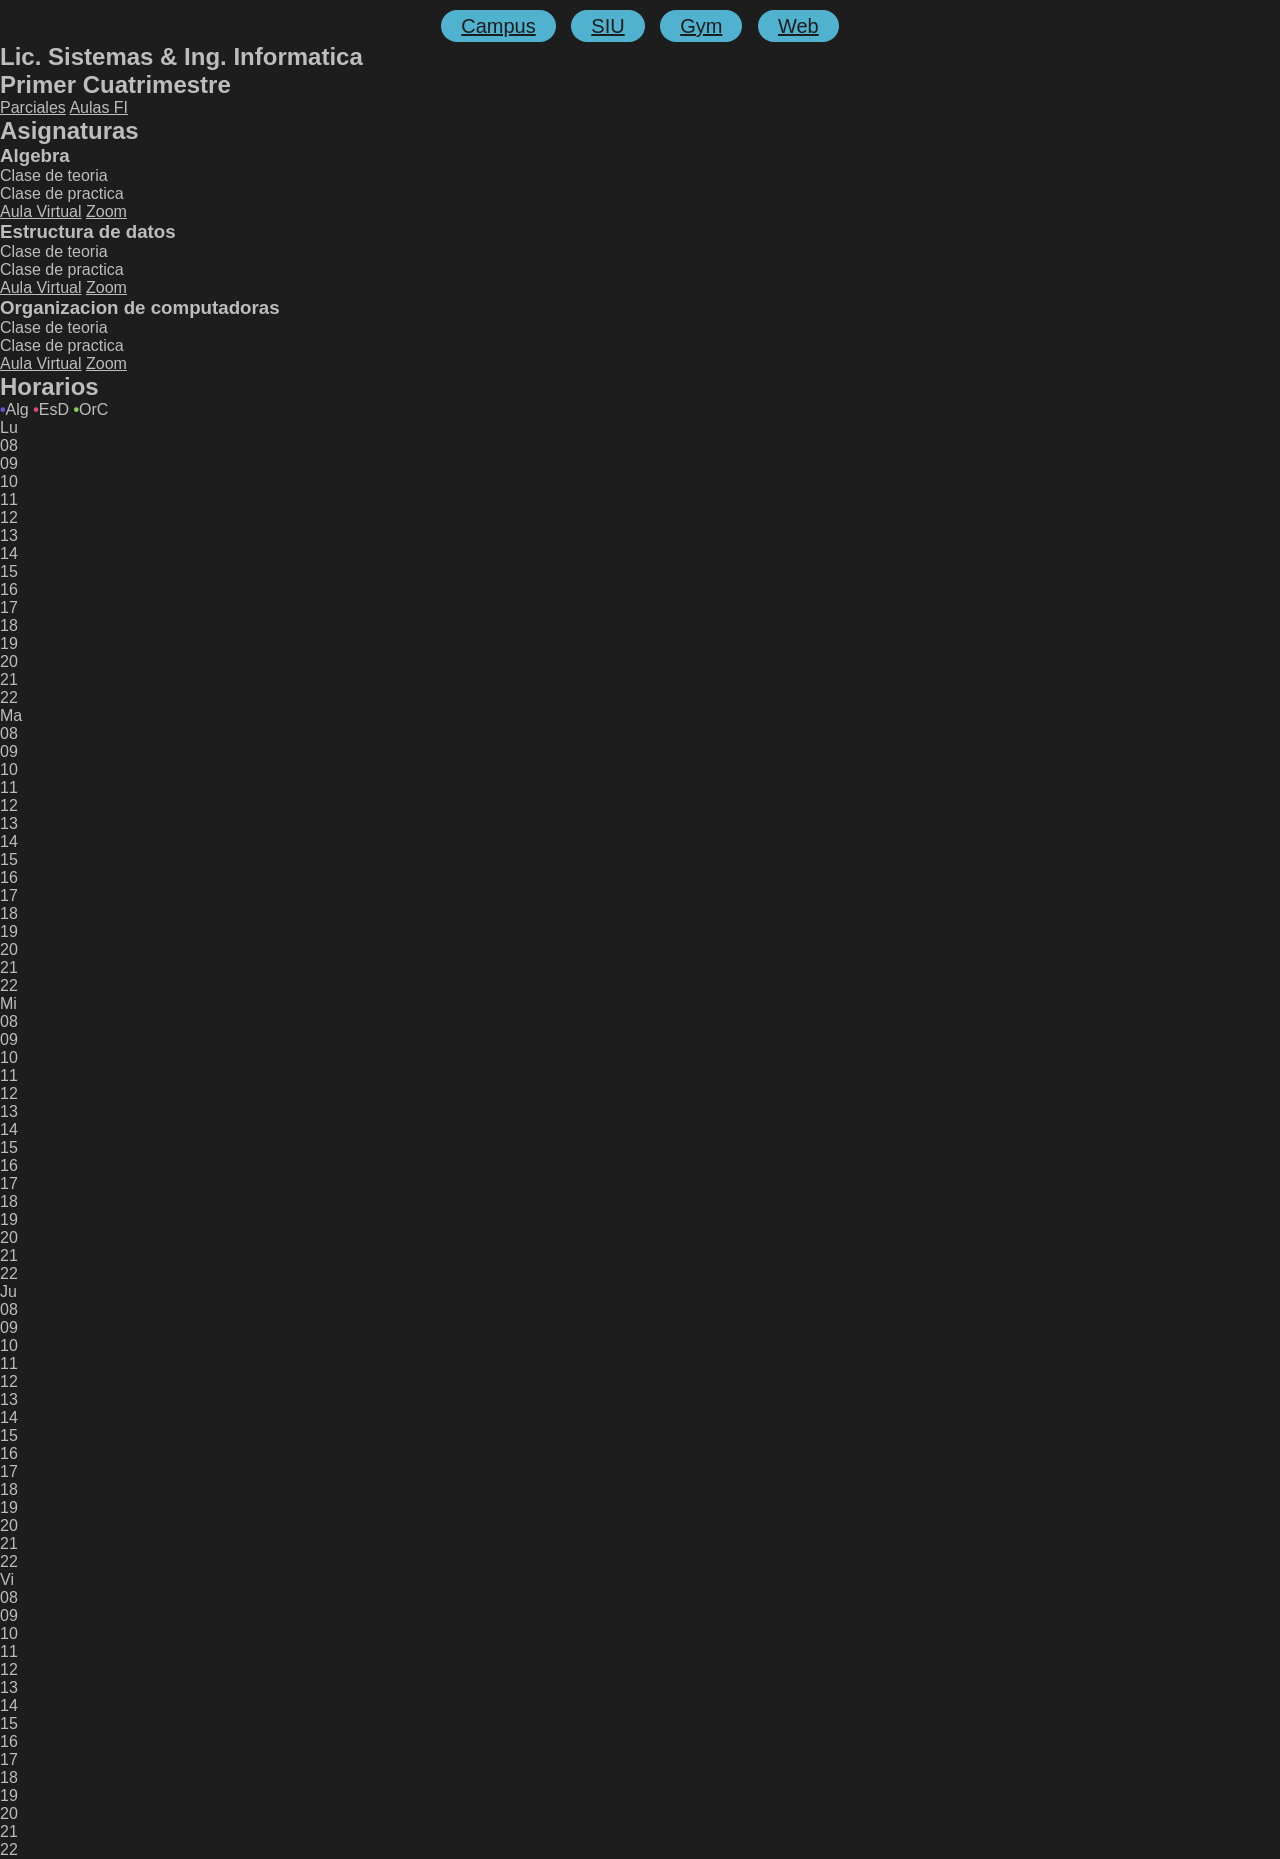
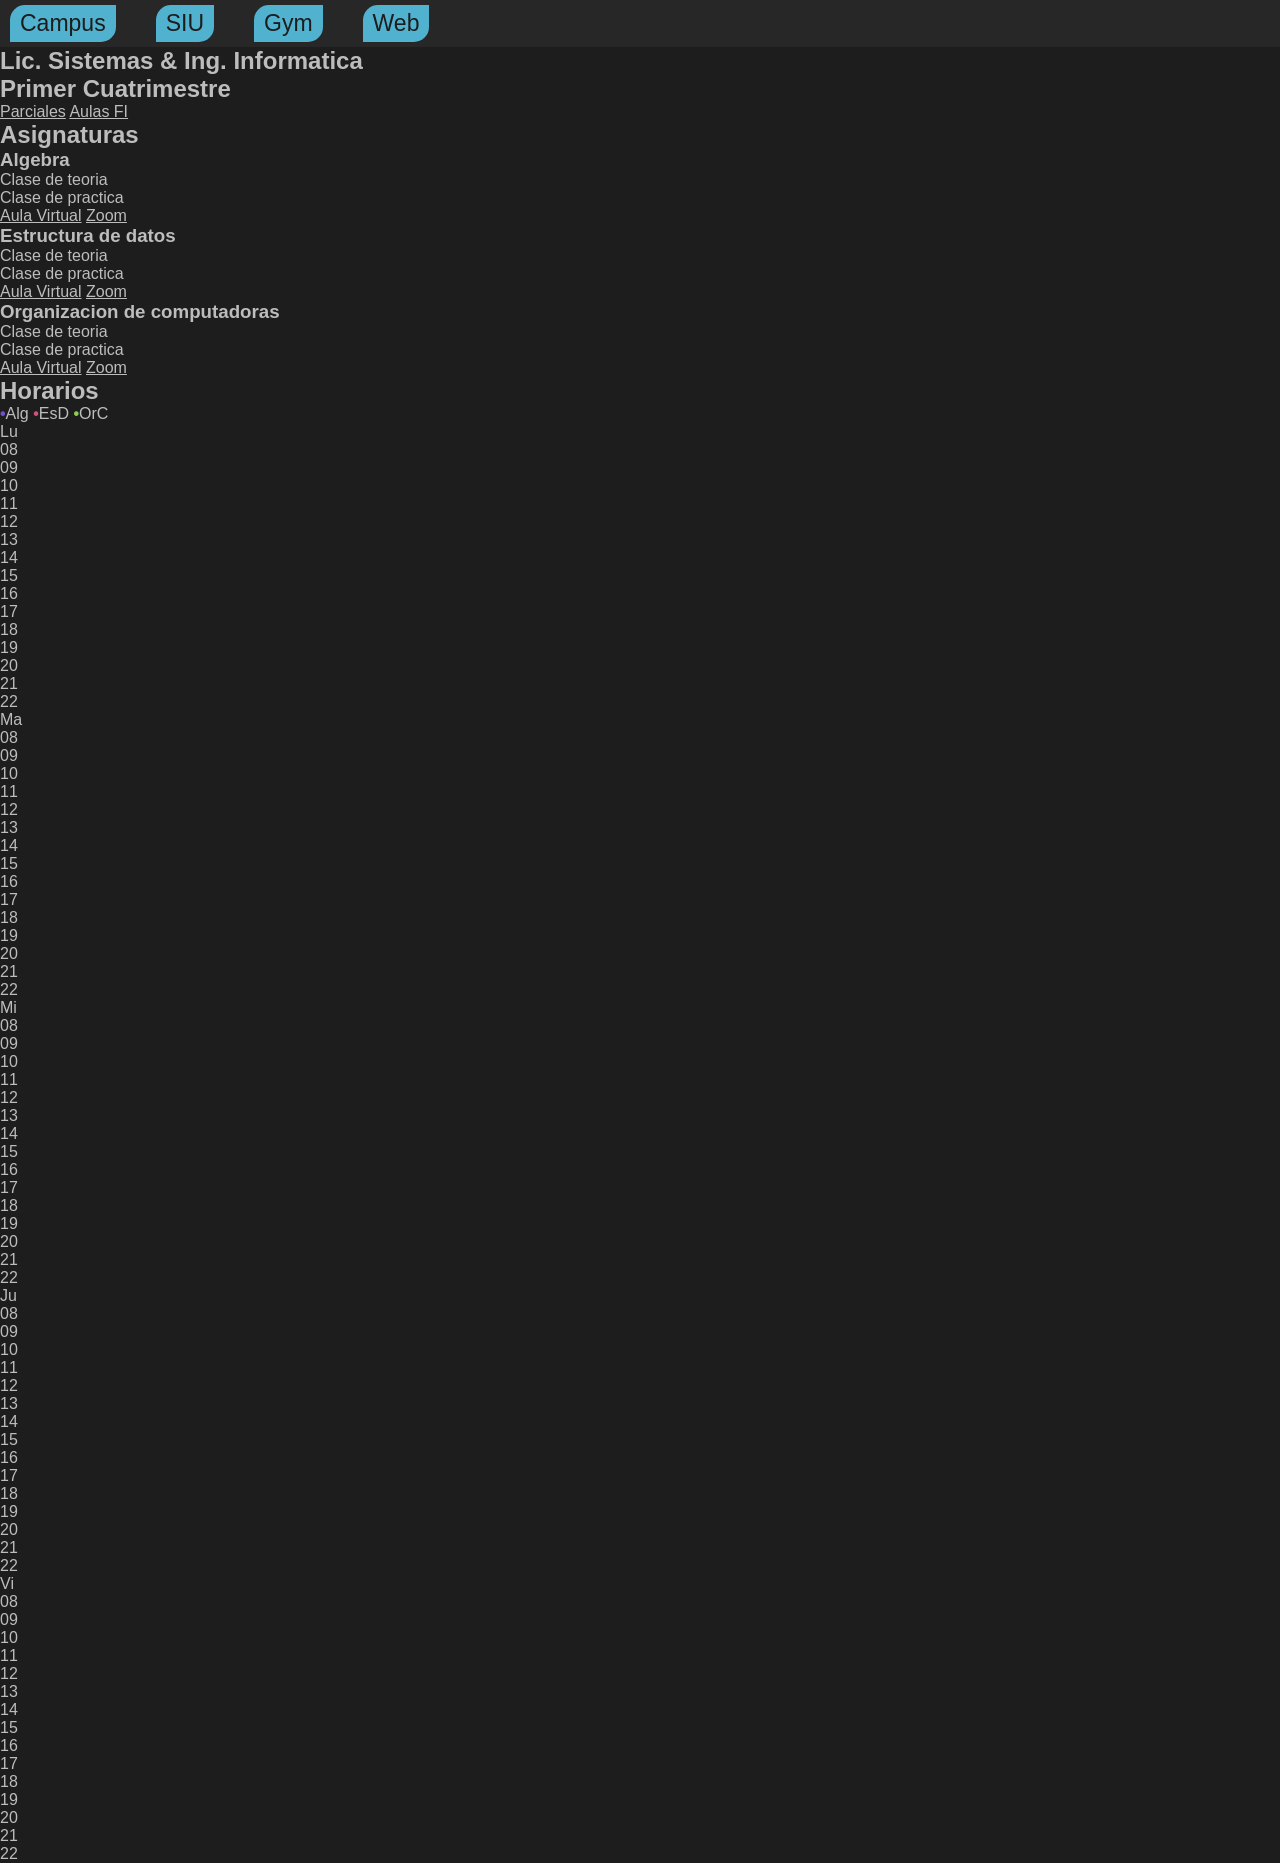

Actualizando UI parte-1 (barra superior)

--- a/barra_superior.css
+++ b/barra_superior.css
@@ -6,18 +6,78 @@
   font-family: "Source Sans 3", sans-serif;
 }
 
-header {
-  padding-top: 10px;
-  .barra_superior {
-    padding: 5px;
-    text-align: center;
+header{
+  position: relative;
+  background-color: #272727;
+  display: flex;
+  padding: 5px 10px;
+  justify-content: space-between;
+  .ico{
+    border-radius: 15px 0 15px 0;
     font-size: 20px;
-    a {
-      padding: 5px 20px;
-      margin: 5px;
-      background-color: #51b2d0;
-      color: #1d1d1d;
-      border-radius: 25px;
+    padding: 5px;
+    background-color: #1d1d1d;
+    a{
+      color: white;
+      text-decoration: none;
     }
+  }
+  .barra_superior {
+    background-color: #272727;
+    font-size: 23px;
+    display: flex;
+    align-items: center;
+    gap: 40px;
+    a {
+      text-decoration: none;
+      color: #1d1d1d;
+      border-radius: 15px 0 15px 0;
+      background-color: #51b2d0;
+      padding: 5px 10px;
+    }
+    a:hover{;
+      color: white/*#51b2d0 -> cian*/;
+      text-decoration: underline;
+    }
+  }
+  .pdf{
+    background-color: #272727;
+    margin: auto 0;
+    padding-top: 5px;
+    padding-left: 40px;
+    img{
+      background-color: #272727;
+    }
+    a{
+      background-color: #272727;
+
+    }
+  }
+}
+.menu_expandido{
+  display: none;
+  a {
+    color: #1d1d1d;
+    font-size: 20px;
+    border-radius: 15px 0 15px 0;
+    text-decoration: none;
+    background-color: #51b2d0;
+    margin: 10px 0;
+    padding: 5px 10px;
+  }
+  a:hover{;
+    color: white/*#51b2d0 -> cian*/;
+    text-decoration: underline;
+  }
+}
+
+@media only screen and (max-width: 650px){
+  header .barra_superior{
+    display: none;
+  }
+  .menu_expandido{
+    display: flex;
+    justify-content: center;
+    gap: 40px;
   }
 }
